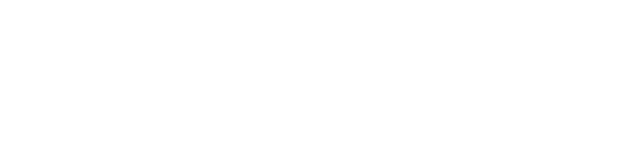
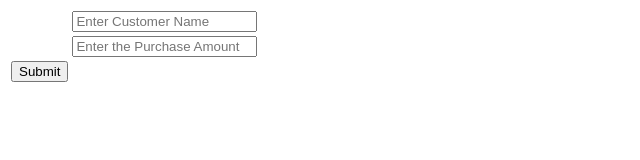
Before and after one commit to GOPI11690/Assign1, a plain HTML site: page index.html in a window 1280 px wide. Shown: the whole page, without its empty margins (0-640 px from the left). Drawn offline with Linux system fonts and the light colour scheme.

Commit message:
index.html file changed

```diff
--- a/index.html
+++ b/index.html
@@ -6,6 +6,21 @@
     <title>Assignment 1</title>
 </head>
 <body>
+    <div class="main">
+        <table>
+            <tr>
+                <td><label for="custName"></label></td>
+                <td><input type="text" id="custName" placeholder="Enter Customer Name" /></td>
+            </tr>
+            <tr>
+                <td><label for="purcAmt"></label></td>
+                <td><input id="purcAmt" type="text" placeholder="Enter the Purchase Amount"/></td>
+            </tr>
+            <tr>
+                <td colspan="1"><button>Submit</button></td>
 
+            </tr>
+        </table>
+    </div>
 </body>
 </html>
```
